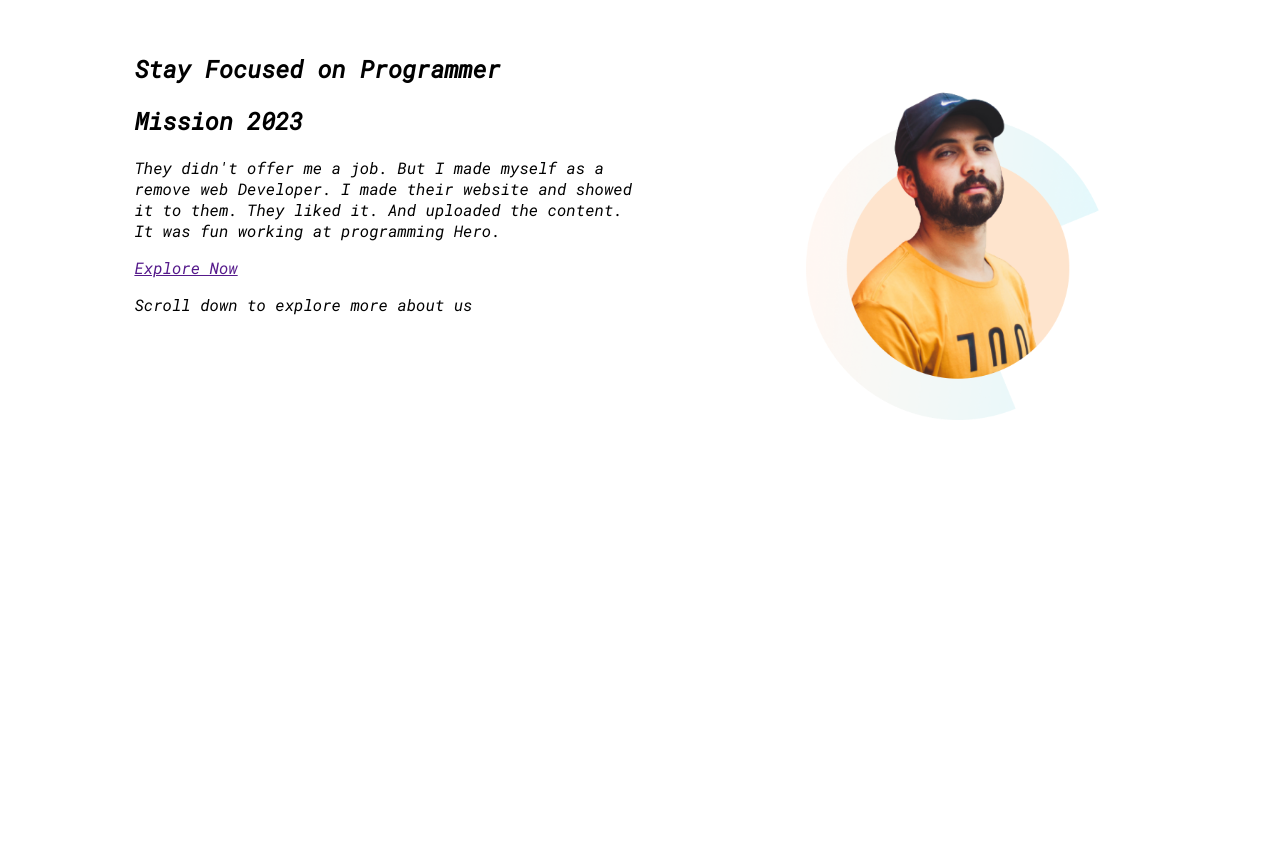
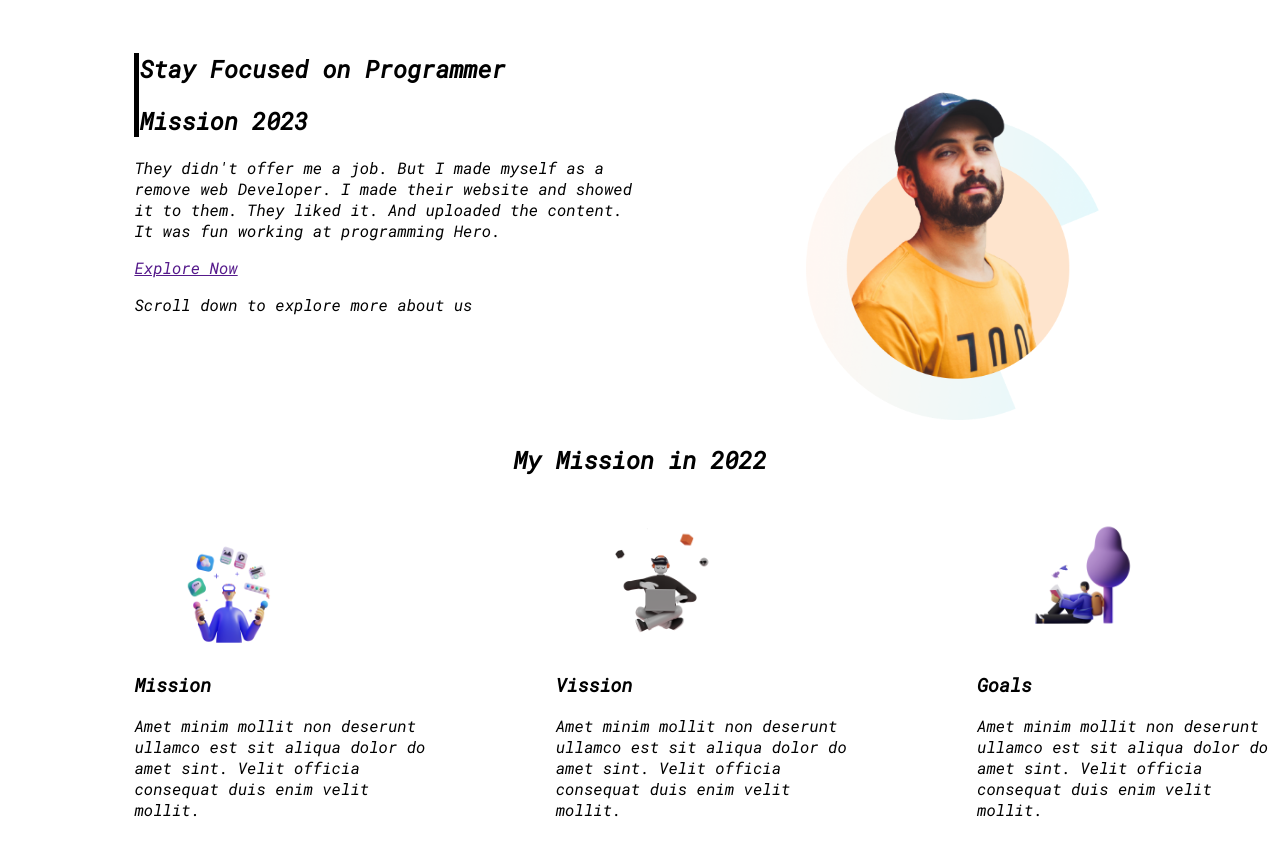
Before and after one commit to arafatar215/Assignment-1, a plain HTML site: page index.html in a window 1280 px wide. Before the commit the page ends 800 px from the top, so only its background shows below. Drawn offline with Linux system fonts and the light colour scheme; a web font is replaced by a local one.

Commit message:
secend-commit

```diff
--- a/index.html
+++ b/index.html
@@ -16,8 +16,10 @@
 <body>
     <section class="banner">
         <div class="half-width">
-            <h1>Stay Focused on Programmer</h1>
-            <h2 class="mission">Mission 2023</h2>
+            <div class="border">
+                <h1>Stay Focused on Programmer</h1>
+                <h2 class="mission">Mission 2023</h2>
+            </div>
             <p>They didn't offer me a job. But I made myself as a remove web Developer. I made their website and showed
                 it to them.
                 They liked it. And uploaded the content. It was fun working at programming Hero.</p>
@@ -28,6 +30,36 @@
             <img src="images/person/person-0.png" alt="">
         </div>
     </section>
+    <section>
+        <h1 id="mission">My Mission in 2022</h1>
+        <div class="banner">
+            <div class="half-width">
+                <img class="icon" src="images/illustrators/illustrator-1.png" alt="" style="width:128px;height:128px;">
+                <h3>Mission</h3>
+                <p>Amet minim mollit non deserunt
+                    ullamco est sit aliqua dolor do amet
+                    sint. Velit officia consequat duis enim
+                    velit mollit.</p>
+            </div>
+            <div class="half-width">
+                <img class="icon" src="images/illustrators/illustrator-2.png" alt="" style="width:128px;height:128px;">
+                <h3>Vission</h3>
+                <p>Amet minim mollit non deserunt
+                    ullamco est sit aliqua dolor do amet
+                    sint. Velit officia consequat duis enim
+                    velit mollit.</p>
+            </div>
+            <div class="half-width">
+                <img class="icon" src="images/illustrators/illustrator-3.png" alt="" style="width:128px;height:128px;">
+                <h3>Goals</h3>
+                <p>Amet minim mollit non deserunt
+                    ullamco est sit aliqua dolor do amet
+                    sint. Velit officia consequat duis enim
+                    velit mollit.</p>
+            </div>
+
+        </div>
+    </section>
 
 </body>
 
--- a/style.css
+++ b/style.css
@@ -20,3 +20,11 @@ body {
     width: 60%;
     padding: 0px 10px 0px 40px;
 }
+
+#mission {
+    text-align: center;
+}
+
+.border {
+    border-left: 5px solid;
+}
```
Also changed, not shown: 1 other file.
